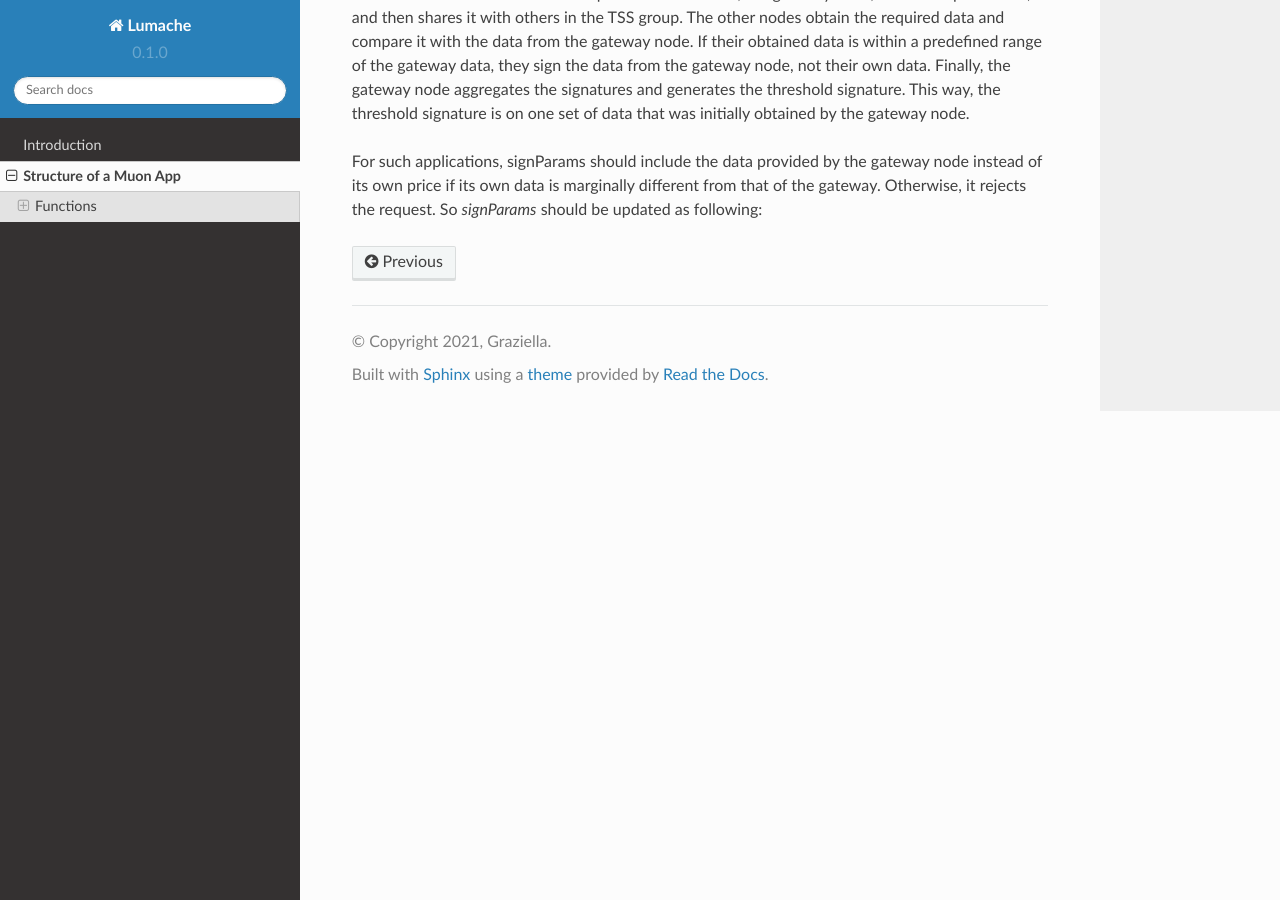
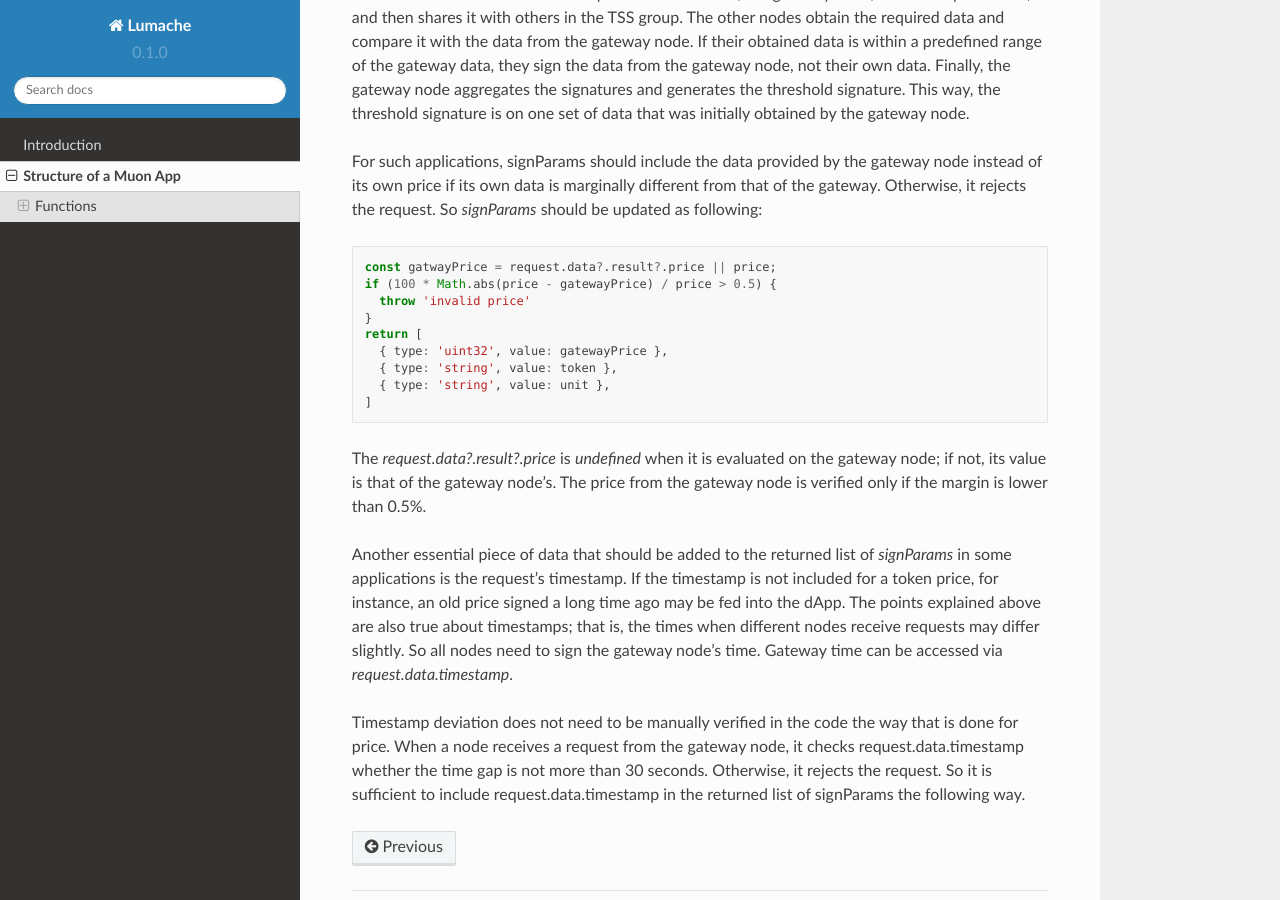
Before and after one commit to abramsymons/rtd-muon, a Sphinx documentation site: the page built from docs/source/structure.rst, in a window 1280 px wide and 900 px high, scrolled down 2242 px. Built offline with Sphinx 7.4.7 and the Read the Docs theme 2.0.0, drawn with Linux system fonts in a browser that asks for light colours.

Commit message:
Update structure.rst

```diff
--- a/docs/source/structure.rst
+++ b/docs/source/structure.rst
@@ -89,3 +89,21 @@ For certain use-cases such as getting token prices, the requested data from the
 To address this problem, Muon’s TSS network makes use of the following data-obtaining procedure. The node that receives the data request from the client, the gateway node, obtains required data, and then shares it with others in the TSS group. The other nodes obtain the required data and compare it with the data from the gateway node. If their obtained data is within a predefined range of the gateway data, they sign the data from the gateway node, not their own data. Finally, the gateway node aggregates the signatures and generates the threshold signature. This way, the threshold signature is on one set of data that was initially obtained by the gateway node.
 
 For such applications, signParams should include the data provided by the gateway node instead of its own price if its own data is marginally different from that of the gateway. Otherwise, it rejects the request. So `signParams` should be updated as following:
+
+.. code-block:: javascript
+
+    const gatwayPrice = request.data?.result?.price || price;
+    if (100 * Math.abs(price - gatewayPrice) / price > 0.5) {
+      throw 'invalid price'
+    }
+    return [
+      { type: 'uint32', value: gatewayPrice },
+      { type: 'string', value: token },
+      { type: 'string', value: unit },
+    ]
+
+The `request.data?.result?.price` is `undefined` when it is evaluated on the gateway node; if not, its value is that of the gateway node’s. The price from the gateway node is verified only if the margin is lower than 0.5%.
+
+Another essential piece of data that should be added to the returned list of `signParams` in some applications is the request’s timestamp. If the timestamp is not included for a token price, for instance, an old price signed a long time ago may be fed into the dApp. The points explained above are also true about timestamps; that is, the times when different nodes receive requests may differ slightly. So all nodes need to sign the gateway node’s time. Gateway time can be accessed via `request.data.timestamp`.
+
+Timestamp deviation does not need to be manually verified in the code the way that is done for price. When a node receives a request from the gateway node, it checks request.data.timestamp whether the time gap is not more than 30 seconds. Otherwise, it rejects the request. So it is sufficient to include request.data.timestamp in the returned list of signParams the following way.
```
